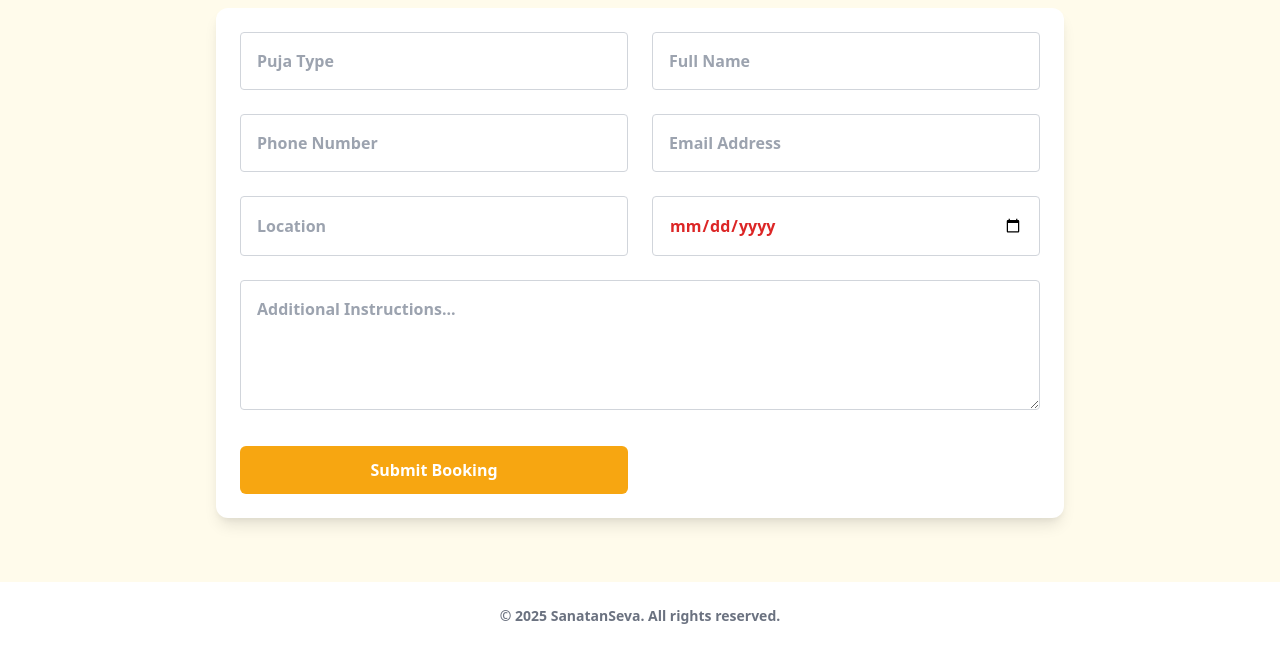
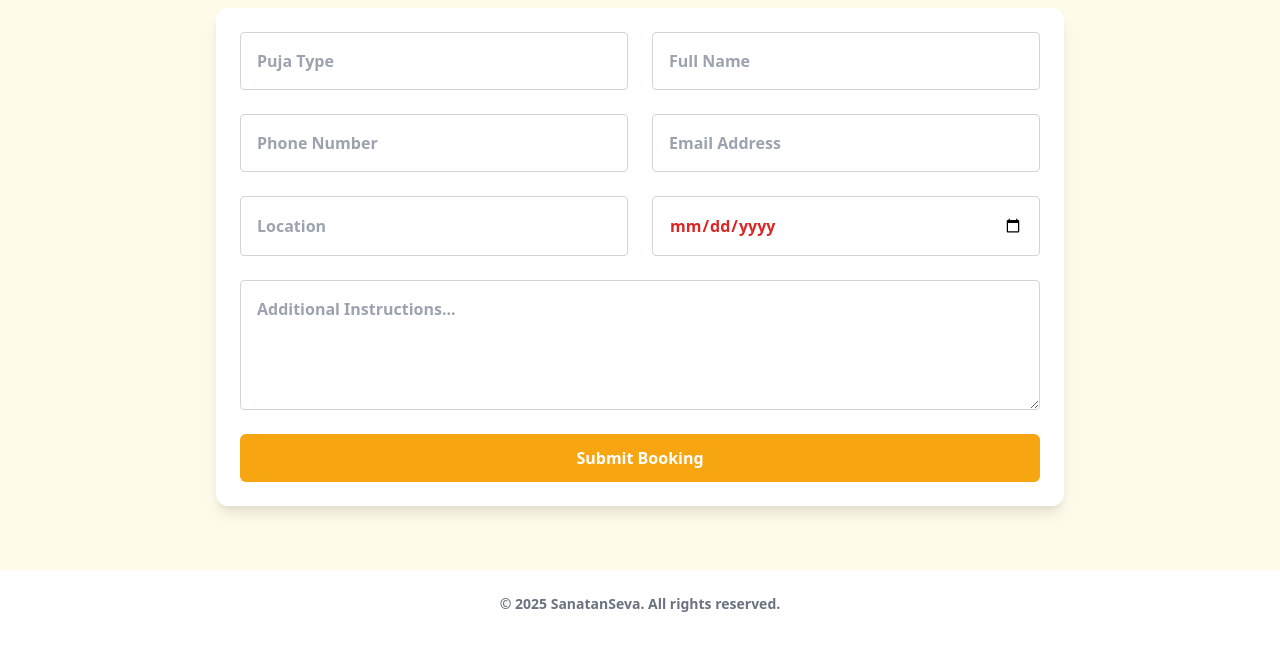
Before and after one commit to JuliChoudhary56/SanatanSeva, a plain HTML site: page booking.html in a window 1280 px wide. Shown: the part 204-854 px from the top of the page. Drawn offline with nearby package versions, Linux system fonts and the light colour scheme.

Commit message:
Update booking.html

```diff
--- a/booking.html
+++ b/booking.html
@@ -138,7 +138,8 @@
         <input id="location" type="text" placeholder="Location" class="p-4 border border-gray-300 rounded focus:ring-[#F7A611] focus:border-[#F7A611]">
         <input id="date" type="date" placeholder="Preferred Date" class="p-4 border border-gray-300 rounded focus:ring-[#F7A611] focus:border-[#F7A611]">
         <textarea id="info" placeholder="Additional Instructions..." class="md:col-span-2 p-4 border border-gray-300 rounded focus:ring-[#F7A611] focus:border-[#F7A611]" rows="4"></textarea>
-        <button id="send-whatsapp" type="button" class="mt-3 bg-#F7A611 text-white px-4 py-2 rounded hover:bg-orange-600 w-full">Submit Booking</button>
+        <button id="send-whatsapp" type="button" class="md:col-span-2 bg-[#F7A611] hover:bg-orange-600 text-white font-bold py-3 rounded"
+  style="color: #fff !important;">Submit Booking</button>
       </form>
     </div>
   </section>
```
